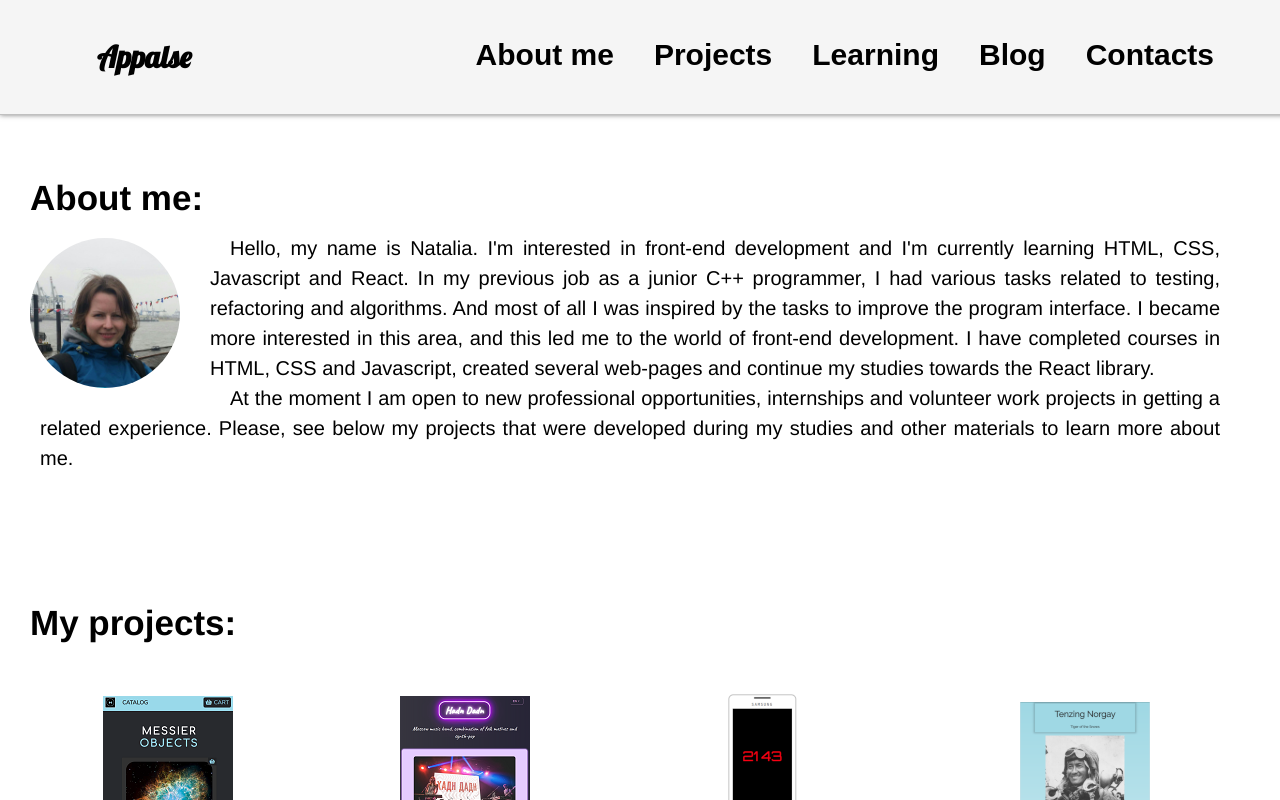
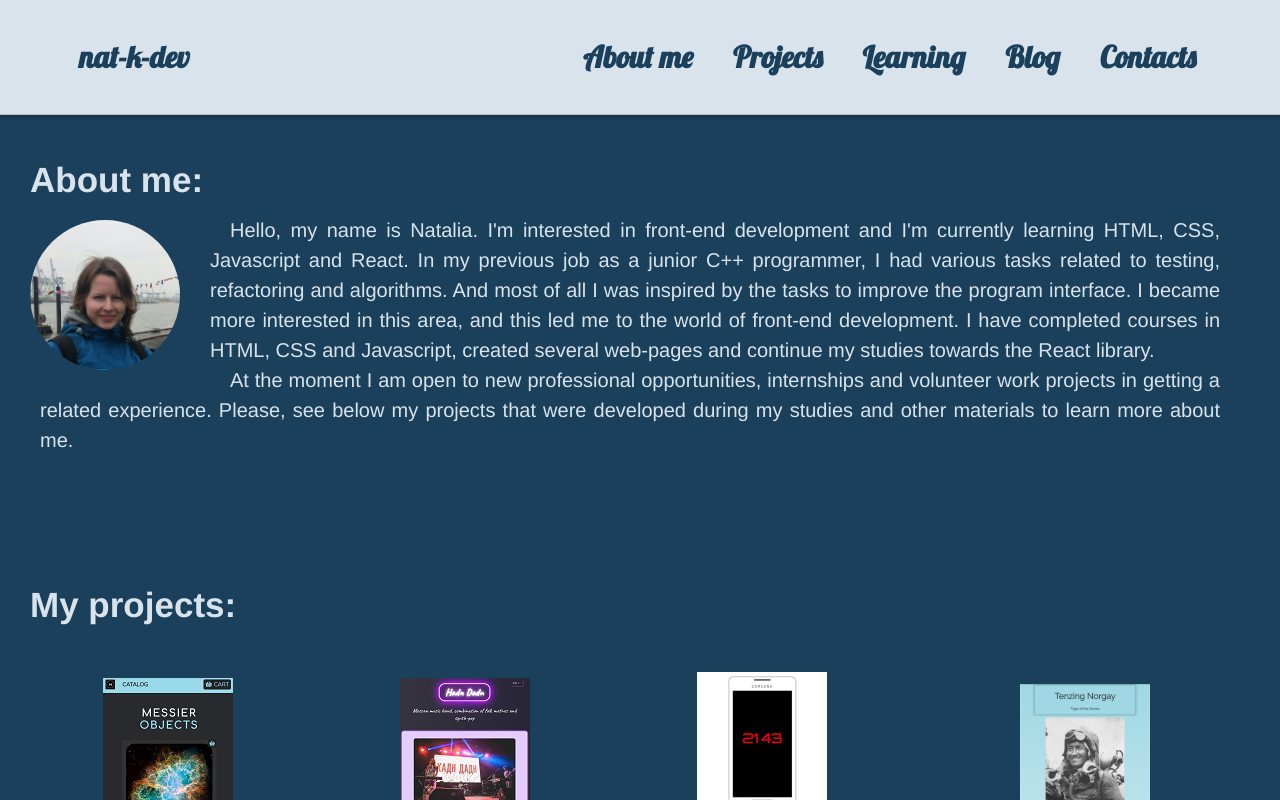
Before and after one commit to nat-k-dev/natkdev.com, a React (Create React App) app: page / in a window 1280 px wide. Shown: the top 800 px of the page. Built offline with nearby package versions, Linux system fonts and the light colour scheme.

Commit message:
move header and footer into separate files. Change colors of home page

```diff
--- /dev/null
+++ b/src/components/common-blocks/footer/footer.css
@@ -0,0 +1,8 @@
+.home-page .footer {
+	order: 3;
+	width: 100%;
+	text-align: center;
+	padding: 10px;
+	background-color: var(--home-inverted-background-color);
+	color: var(--home-inverted-text-color);
+}
--- /dev/null
+++ b/src/components/common-blocks/footer/footer.js
@@ -0,0 +1,10 @@
+import React from "react";
+import "./footer.css";
+
+function Footer() {
+    return (
+        <footer className="footer">&copy; nat-k-dev.com 2022</footer>
+    );
+}
+
+export default Footer;
--- /dev/null
+++ b/src/components/common-blocks/header/header.css
@@ -0,0 +1,84 @@
+
+.home-page .header {
+	order: 1;
+	width: 100%;
+	position: fixed;
+	top: 0;
+	padding: 18px;
+	background-color: var(--home-inverted-background-color);
+	color: var(--home-inverted-text-color);
+	border-bottom: solid 1px silver;
+	box-shadow: 0 0 5px rgba(0,0,0,0.5);
+}
+
+.header__caption {
+	float: left;
+	font-family: Lobster;
+	font-size: 30px;
+	font-weight: bold;
+	padding: 5px;
+	padding-left: 5%;
+	margin: 15px;
+}
+
+.header__btns {
+	display: flex;
+	justify-content: flex-end;
+	padding-right: 5%;
+}
+
+.header__btn {
+	font-size: 30px;
+	font-weight: bold;
+	border: none;
+	background-color: inherit;
+	margin: 15px;
+	padding: 5px;
+	font-family: Lobster;
+	color: var(--home-inverted-text-color);
+}
+
+.header__mobile-menu {
+	display: none;
+}
+
+.header__btn:hover {
+    border-radius: 10px;
+	background: var(--home-hovered-background);
+}
+
+
+
+@media screen and (max-width: 780px) {
+	.home-page .header {
+		position: fixed;
+		left: 0;
+		top: 0;
+		padding: 0;
+	}
+	.header__btns {
+		display: none;
+	}
+	.header__mobile-menu {
+		display: flex;
+		justify-content: flex-end;
+		padding: 1rem;
+	}
+	.header__menu-btn {
+		font-size: 40px;
+		border: none;
+		background-color: transparent;
+	}
+	.header__btn {
+		text-decoration: underline;
+	}
+}
+
+@media screen and (max-width: 1024px) {
+	.header__caption {
+		font-size: 20px;
+	}
+	.header__btn {
+		font-size: 20px;
+	}
+}
--- /dev/null
+++ b/src/components/common-blocks/header/header.js
@@ -0,0 +1,34 @@
+import React from "react";
+import "./header.css";
+
+function Header() {
+    function toggleMenu() {
+        if (!window.matchMedia("screen and (max-width: 780px)").matches) {
+          return;
+        }
+        let menuBox = document.getElementById('menu-box');
+        if (menuBox.style.display === 'flex'){
+          menuBox.style.display = 'none';
+        } else {
+          menuBox.style.display = 'flex';
+        };
+    }
+
+    return (
+        <header className="header">
+            <h1 className="header__caption"><a href="/">nat-k-dev</a></h1>
+            <div className="header__mobile-menu" id="menu-btn">
+              <button className="header__menu-btn" onClick={toggleMenu}><i className="fas fa-bars"></i></button>
+            </div>
+            <nav className="header__btns" id="menu-box">
+              <button className="header__btn" onClick={toggleMenu} id="header-btn-about"><a href="#aboutme">About me</a></button>
+              <button className="header__btn" onClick={toggleMenu} id="header-btn-projects"><a href="#projects">Projects</a></button>
+              <button className="header__btn" onClick={toggleMenu} id="header-btn-learning"><a href="#learning">Learning</a></button>
+              <button className="header__btn" onClick={toggleMenu} id="header-btn-blog"><a href="#blog">Blog</a></button>
+              <button className="header__btn" onClick={toggleMenu} id="header-btn-contacts"><a href="#contacts">Contacts</a></button>
+            </nav>
+          </header>
+    );
+}
+
+export default Header;
--- a/src/components/home/home.css
+++ b/src/components/home/home.css
@@ -1,3 +1,13 @@
+:root {
+	--home-light-color: #d8e3eb;
+	--home-dark-color: #1a405c;
+	--home-background-color: var(--home-dark-color);
+	--home-text-color: var(--home-light-color);
+	--home-inverted-background-color: var(--home-light-color);
+	--home-inverted-text-color: var(--home-dark-color);
+	--home-hovered-background: #72b4e3;
+}
+
 * {
 	margin: 0;
 	padding: 0;
@@ -9,10 +19,7 @@ html {
 
 body {
 	font-family: Helvetica, Arial, sans-serif;
-	display: flex;
-	flex-direction: column;
-	align-items: center;
-	width: 100%;
+
 }
 
 html, body {
@@ -27,57 +34,26 @@ html, body {
 	margin: -110px 0 0;
 }
 
-.home-page .header {
-	order: 1;
+.home-page {
+	background-color: var(--home-background-color);
+	color: var(--home-text-color);
+	display: flex;
+	flex-direction: column;
+	align-items: center;
 	width: 100%;
-	position: fixed;
-	top: 0;
-	padding: 18px;
-	background-color: whitesmoke;
-	border-bottom: solid 1px silver;
-	box-shadow: 0 0 5px rgba(0,0,0,0.5);
 }
 
-.header__caption {
-	float: left;
-	font-family: Lobster;
-	font-size: 30px;
-	font-weight: bold;
-	padding: 5px;
-	padding-left: 5%;
-	margin: 15px;
-}
 
-.header__btns {
-	display: flex;
-	justify-content: flex-end;
-	padding-right: 5%;
-}
-
-.header__btn {
-	font-size: 30px;
-	font-weight: bold;
-	border: none;
-	background-color: inherit;
-	margin: 15px;
-	padding: 5px;
-}
-
-.header__btn:hover,
 .project:hover,
 .article:hover,
 .certificate:hover,
 .contact-list > li:hover {
-	background: linear-gradient(45deg, silver, whitesmoke);
 	border-radius: 10px;
+	background: var(--home-hovered-background);
 }
 
-.home-page .footer {
-	order: 3;
-	width: 100%;
-	text-align: center;
-	color: rgb(104,104,104);
-}
+
+
 
 .subsection__header {
 	font-size: 35px;
@@ -234,20 +210,7 @@ button:focus {
 	/*box-shadow: inset 0 0 10px 0 grey;*/
 }
 
-.header__mobile-menu {
-	display: none;
-}
-
 @media screen and (max-width: 780px) {
-	.header {
-		position: fixed;
-		left: 0;
-		top: 0;
-		padding: 0;
-	}
-	.header__btns {
-		display: none;
-	}
 	.main {
 		padding-top: 0;
 	}
@@ -262,31 +225,12 @@ button:focus {
 	.aboutme__text {
 		line-height: 22px;
 	}
-	.header__mobile-menu {
-		display: flex;
-		justify-content: flex-end;
-		padding: 1rem;
-	}
-	.header__menu-btn {
-		font-size: 40px;
-		border: none;
-		background-color: transparent;
-	}
 	#menu-box{
 		flex-direction: column;
-	}
-	.header__btn {
-		text-decoration: underline;
 	}
 }
 
 @media screen and (max-width: 1024px) {
-	.header__caption {
-		font-size: 20px;
-	}
-	.header__btn {
-		font-size: 20px;
-	}
 	.projects {
 		flex-direction: column;
 	}
--- a/src/components/home/home.js
+++ b/src/components/home/home.js
@@ -1,37 +1,16 @@
 import React from "react";
 import { Link } from "react-router-dom";
-import './home.css';
+import Footer from "./../common-blocks/footer/footer";
+import Header from "../common-blocks/header/header";
+import "./home.css";
 
 const Home = () => {
-    function toggleMenu() {
-      if (!window.matchMedia("screen and (max-width: 780px)").matches) {
-        return;
-      }
-      let menuBox = document.getElementById('menu-box');
-      if (menuBox.style.display === 'flex'){
-        menuBox.style.display = 'none';
-      } else {
-        menuBox.style.display = 'flex';
-      };
-    }
+
 
     return (
       <div className="home-page">
-        <header className="header">
-            <h1 className="header__caption"><a href="/">Appalse</a></h1>
-            <div className="header__mobile-menu" id="menu-btn">
-              <button className="header__menu-btn" onClick={toggleMenu}><i className="fas fa-bars"></i></button>
-            </div>
-            <nav className="header__btns" id="menu-box">
-              <button className="header__btn" onClick={toggleMenu} id="header-btn-about"><a href="#aboutme">About me</a></button>
-              <button className="header__btn" onClick={toggleMenu} id="header-btn-projects"><a href="#projects">Projects</a></button>
-              <button className="header__btn" onClick={toggleMenu} id="header-btn-learning"><a href="#learning">Learning</a></button>
-              <button className="header__btn" onClick={toggleMenu} id="header-btn-blog"><a href="#blog">Blog</a></button>
-              <button className="header__btn" onClick={toggleMenu} id="header-btn-contacts"><a href="#contacts">Contacts</a></button>
-            </nav>
-          </header>
-
-          <footer className="footer">&copy; nat-k-dev.com 2022</footer>
+          <Header />
+          <Footer />
 
           <main className="main">
 
```
